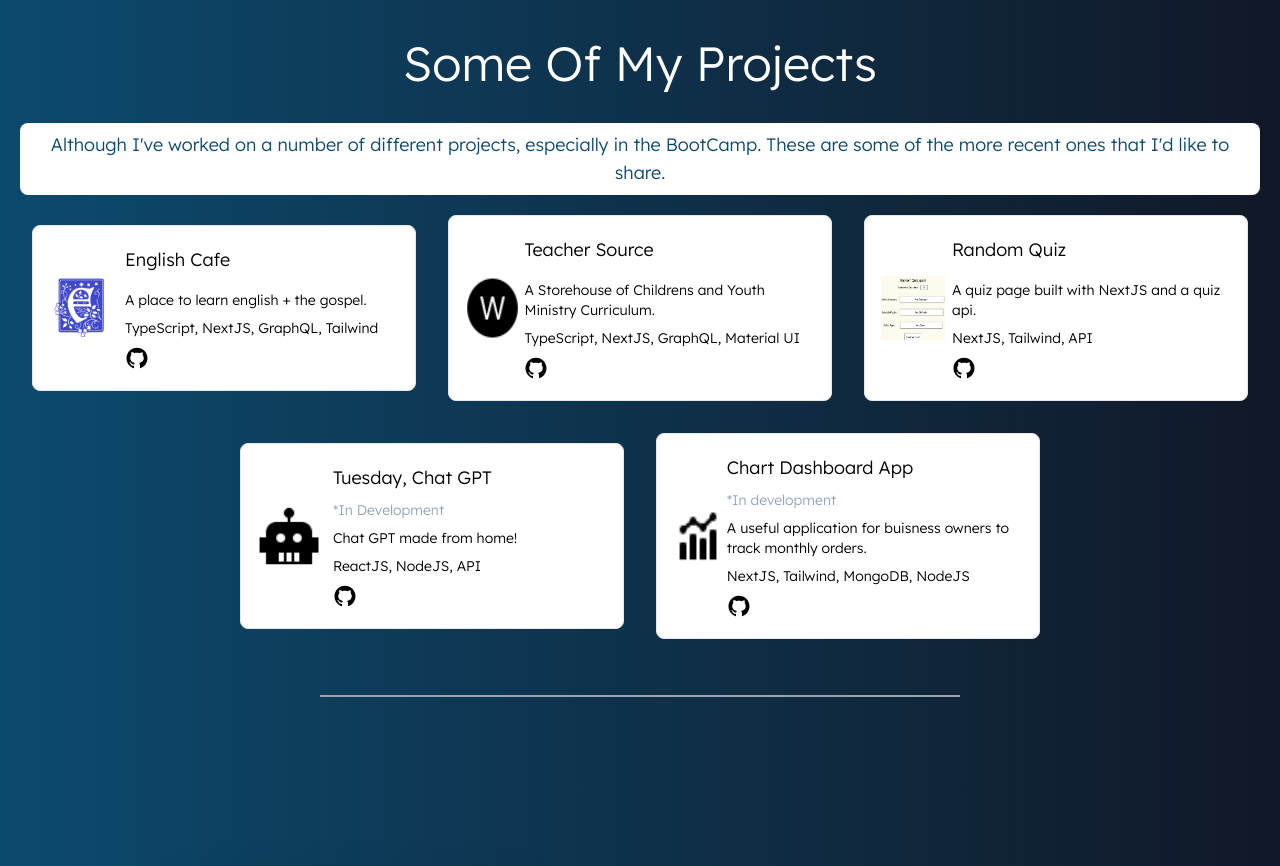
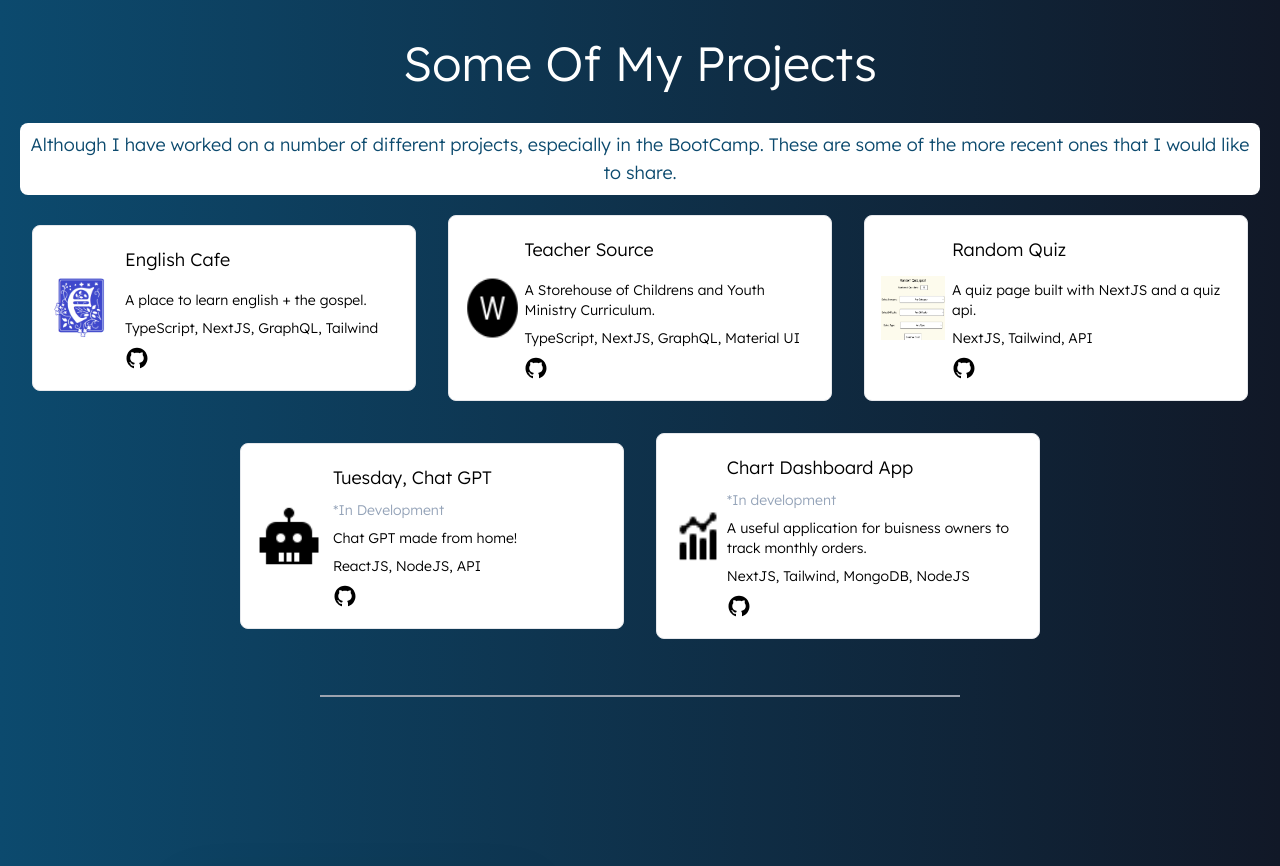
Before and after one commit to MrProtsyuk/protsyuk-mark-portfolio, a Next.js app: page / in a window 1280 px wide. Shown: the part 1500-2366 px from the top of the page. Built offline with nearby package versions, Linux system fonts and the light colour scheme.

Commit message:
debugging

```diff
--- a/pages/about.js
+++ b/pages/about.js
@@ -10,6 +10,7 @@ export default function About() {
       <div className="flex flex-wrap justify-center items-center pb-10">
         <Image
           src="/images/coverpic.jpeg"
+          alt="cover image"
           width={400}
           height={200}
           className="w-72 sm:w-80 border rounded-lg border-transparent m-8 drop-shadow-2xl"
--- a/pages/projects/index.js
+++ b/pages/projects/index.js
@@ -64,9 +64,9 @@ export default function Projects() {
         Some Of My Projects
       </div>
       <div className="flex text-sky-900 bg-white rounded-lg text-sm sm:text-lg text-center p-2 m-1 mx-5">
-        Although I've worked on a number of different projects, especially in
-        the BootCamp. These are some of the more recent ones that I'd like to
-        share.
+        Although I have worked on a number of different projects, especially in
+        the BootCamp. These are some of the more recent ones that I would like
+        to share.
       </div>
       <div className="flex flex-wrap justify-center items-center pb-10">
         {projectList.map((project, index) => (
```
